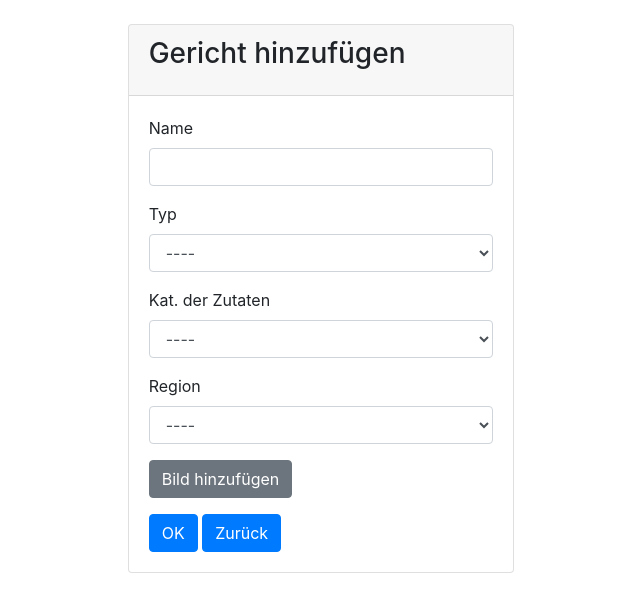
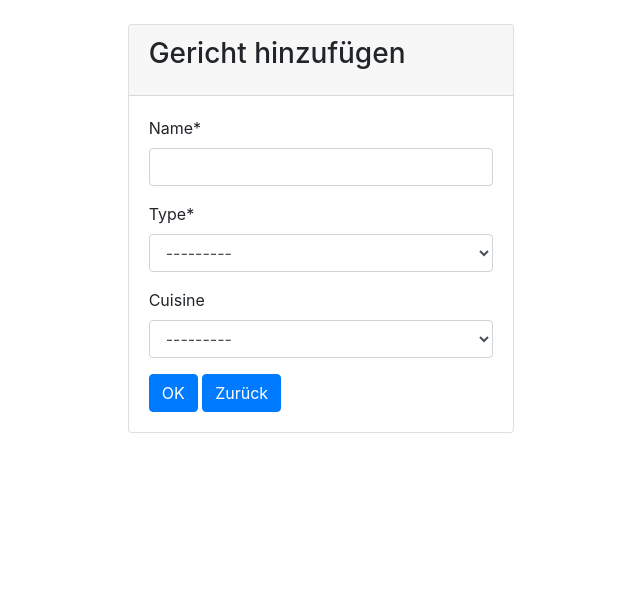
Before and after one commit to phildeutsch/recipes, a Django app: page /recipes/add_dish in a window 1280 px wide. Shown: the part 56-668 px from the top of the page, without its empty margins (319-959 px from the left). Run offline with Django 3.2, Linux system fonts and the light colour scheme; the visitor is signed in with stand-in values (Sample User, id 1); parts of the project's set-up code (start-up, migrations or seed data) failed here and were passed over; some libraries are stand-ins or nearby versions.

Commit message:
use crispy form

```diff
--- a/app/settings.py
+++ b/app/settings.py
@@ -42,6 +42,7 @@ INSTALLED_APPS = [
     'app',
     'accounts',
     'recipes',
+    'crispy_forms',
     'django_registration',
     'django.contrib.admin',
     'django.contrib.auth',
@@ -155,6 +156,9 @@ USE_TZ = True
 LOGIN_REDIRECT_URL = '/'
 LOGOUT_REDIRECT_URL = '/'
 
+# Crispy form template pack
+CRISPY_TEMPLATE_PACK = 'bootstrap4'
+
 # Static files (CSS, JavaScript, Images)
 # https://docs.djangoproject.com/en/3.0/howto/static-files/
 
--- a/recipes/forms.py
+++ b/recipes/forms.py
@@ -5,11 +5,7 @@ from .models import Dish, Recipe
 class DishForm(ModelForm):
     class Meta:
         model = Dish
-        exclude = ['user']
-
-    def __init__(self, *args, **kwargs):
-        super(DishForm, self).__init__(*args, **kwargs)
-        self.fields['picture'].required = False
+        exclude = ['user', 'picture']
 
 class RecipeForm(ModelForm):
     class Meta:
--- a/recipes/models.py
+++ b/recipes/models.py
@@ -25,7 +25,7 @@ class Dish(models.Model):
 
     name = models.CharField(max_length=256)
     type = models.CharField(max_length=64, choices=DISH_TYPE_CHOICES)
-    cuisine = models.CharField(max_length=80, blank=True, null=True)
+    cuisine = models.CharField(max_length=80, blank=True, null=True, choices=DISH_CUISINE_CHOICES)
     picture = models.ImageField(null=True, blank=True, upload_to=RandomFileName('dishes'))
 
     class Meta:
--- a/recipes/templates/recipes/add_dish.html
+++ b/recipes/templates/recipes/add_dish.html
@@ -1,5 +1,6 @@
 {% extends 'base.html' %}
 {% block content %}
+{% load crispy_forms_tags %}
 
 <div class="col-md-4 ml-auto mr-auto">
     <div class="card card-white">
@@ -8,66 +9,12 @@
         </div>
         <div class="card-body">
             <form method="POST" class="post-form" enctype="multipart/form-data">
-            {% csrf_token %}
-            <div class="form-group">
-                <label for="id_name">Name</label>
-                <input type="text" class="form-control" id="id_name" name="name">
-            </div>
-            <div class="form-group">
-                <label for="id_type">Typ</label>
-                <select class="form-control" id="id_type" name="type">
-                    <option>----</option>
-                    <option>Vorspeise, Zwischengericht</option>
-                    <option>Suppe</option>
-                    <option>Hauptspeise</option>
-                    <option>Nachspeise</option>
-                    <option>Brot, Gebäck</option>
-                    <option>Salat</option>
-                    <option>Beilage</option>
-                    <option>Sauce, Dip</option>
-                    <option>Torte, Kuchen</option>
-                    <option>Marmelade</option>
-                </select>
-            </div>
-            <div class="form-group">
-                <label for="id_cat_ingredients">Kat. der Zutaten</label>
-                <select class="form-control" id="id_cat_ingredients" name="cat_ingredients">
-                    <option>----</option>
-                    <option>Fisch, Meeresfrüchte</option>
-                    <option>Fleisch</option>
-                    <option>Fleisch (Schwein)</option>
-                    <option>Fleisch (Rind)</option>
-                    <option>Fleisch (Wild)</option>
-                    <option>Fleisch (Lamm)</option>
-                    <option>Fleisch (Geflügel)</option>
-                    <option>Pasta</option>
-                    <option>vegetarisch</option>
-                    <option>vegetarisch - Gemüse</option>
-                    <option>vegetarisch - Pasta</option>
-                    <option>vegetarisch - Mehlspeise</option>
-                </select>
-            </div>
-            <div class="form-group">
-                <label for="id_etno">Region</label>
-                <select class="form-control" id="id_etno" name="etno">
-                    <option>----</option>
-                    <option>Österreich</option>
-                    <option>Italien</option>
-                    <option>Frankreich</option>
-                    <option>Asien allg., Fusion</option>
-                    <option>China</option>
-                    <option>Thai</option>
-                    <option>Vietnam</option>
-                    <option>Japan</option>
-                    <option>Indien</option>
-                </select>
-            </div>
-            <div class="form-group">
-                <input class="btn btn-secondary" type="button" id="loadFileXml" value="Bild hinzufügen" onclick="document.getElementById('picture').click();" />
-                <input type="file" style="display:none;" id="picture" name="picture"/>
-            </div>
-            <button type="submit" value="Submit" class="btn btn-primary">OK</button>
-            <a class="btn btn-primary" href="/">Zurück</a>
+                {% csrf_token %}
+
+                {{ form|crispy }}
+
+                <button type="submit" value="Submit" class="btn btn-primary">OK</button>
+                <a class="btn btn-primary" href="/">Zurück</a>
             </form>
         </div>
     </div>
--- a/recipes/views.py
+++ b/recipes/views.py
@@ -38,7 +38,7 @@ def delete_dish(request, dish_id):
     dish = get_object_or_404(Dish, pk=dish_id)
     if dish.picture:
         dish.picture.delete()
-        dish.delete()
+    dish.delete()
     return redirect('/')
 
 @login_required
--- a/requirements.txt
+++ b/requirements.txt
@@ -20,3 +20,4 @@ sqlparse==0.3.0
 urllib3==1.25.8
 whitenoise==5.0.1
 wincertstore==0.2
+django-crispy-forms==1.11.1
```
